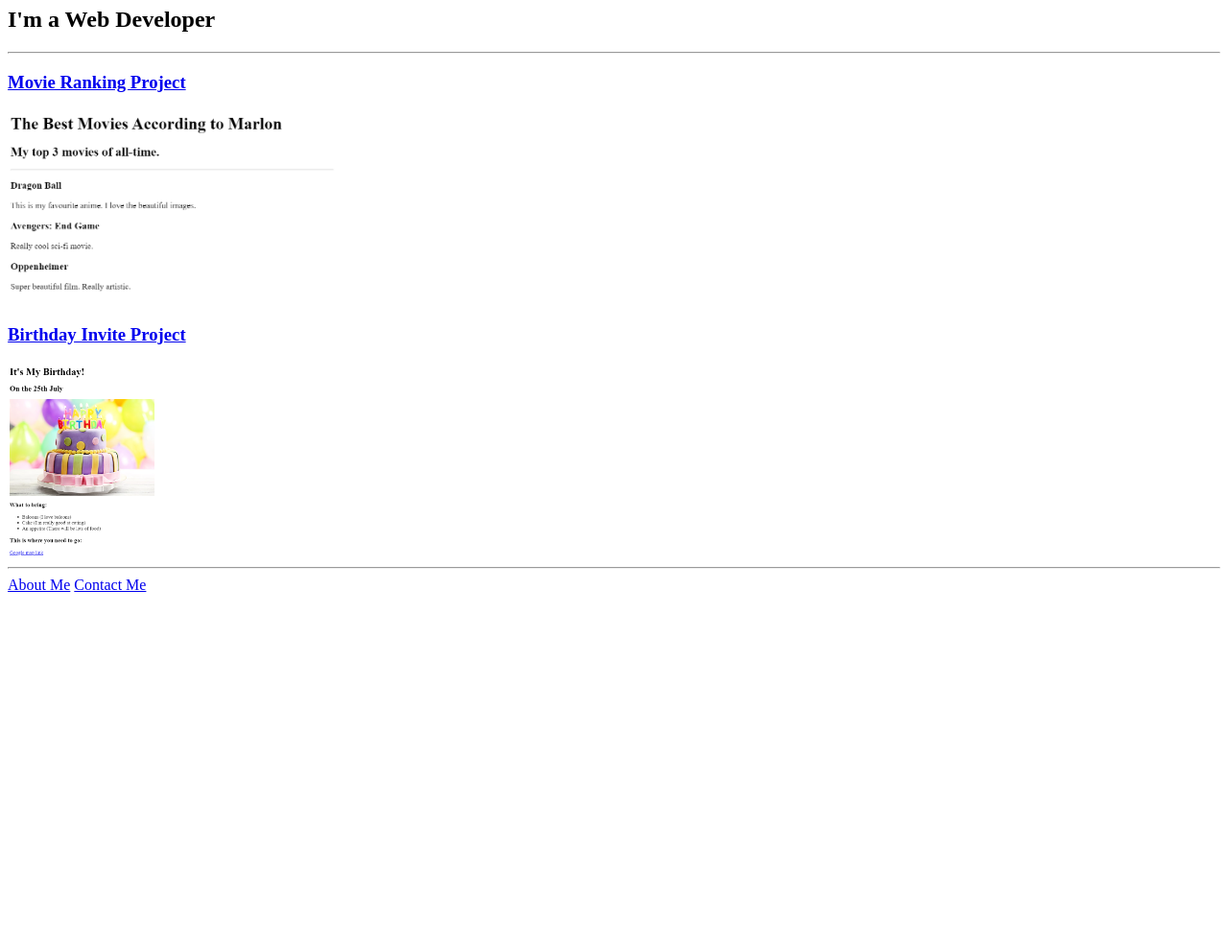
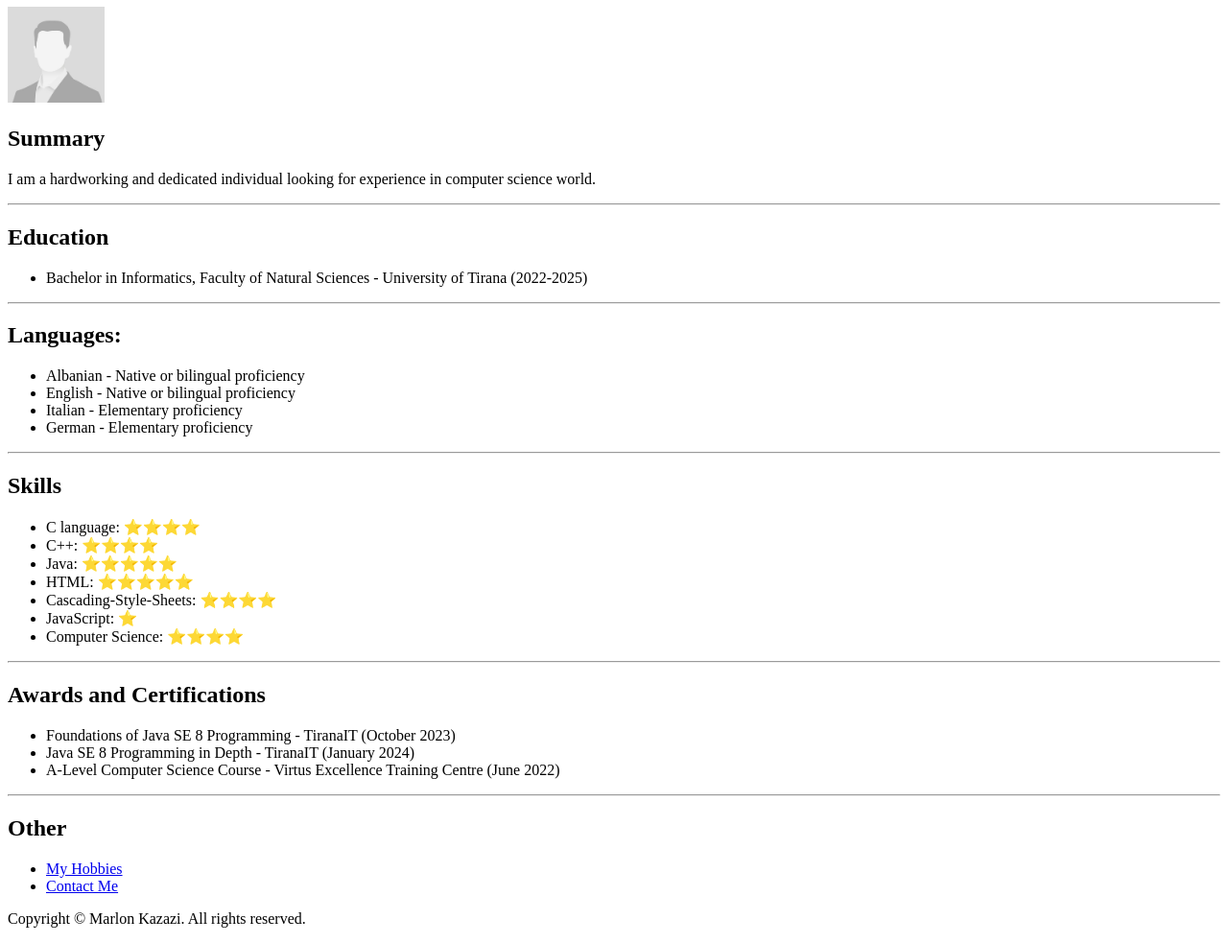
Before and after one commit to MarlonKazazi/html-portfolio, a plain HTML site: page index.html in a window 1280 px wide. Shown: the part 73-1056 px from the top of the page at 96% size. Before the commit the page ends 800 px from the top, so only its background shows below. Drawn offline with Linux system fonts and the light colour scheme.

Commit message:
Add files via upload

```diff
--- a/index.html
+++ b/index.html
@@ -1,26 +1,63 @@
 <!DOCTYPE html>
 <html lang="en">
-
 <head>
     <meta charset="UTF-8">
     <meta name="viewport" content="width=device-width, initial-scale=1.0">
-    <title>birthday-invite</title>
+    <title>My Resume</title>
 </head>
+<body>
+    <h1>Marlon Kazazi</h1>
 
-<body>
-    <h1>Marlon Kazazi's Portfolio</h1>
-    <h2>I'm a Web Developer</h2>
+    <img src="./images/default-avatar.png" alt="My profile picture" height="100" >
 
-    <hr />
-    <h3><a href="./public/movie-ranking.html">Movie Ranking Project</a></h3>
-    <img src="./assets/images/movie-ranking2.png" alt="movie-ranking" height="200">
-
-    <h3><a href="./public/birthday-invite.html">Birthday Invite Project</a></h3>
-    <img src="./assets/images/birthday-invite2.png" alt="birthday-invite" height="200">
+    <h2>Summary</h2>
+    <p>I am a hardworking and dedicated individual looking for experience
+        in computer science world.</p>
     <hr />
 
-    <a href="./public/about.html">About Me</a>
-    <a href="./public/contact.html">Contact Me</a>
+    <h2>Education</h2>
+    <ul>
+        <li>Bachelor in Informatics, Faculty of Natural Sciences - University of Tirana (2022-2025)</li>
+    </ul>
+    <hr />
+
+    <h2>Languages:</h2>
+    <ul>
+        <li>Albanian - Native or bilingual proficiency</li>
+        <li>English - Native or bilingual proficiency</li>
+        <li>Italian - Elementary proficiency</li>
+        <li>German - Elementary proficiency</li>
+    </ul>
+    <hr />
+
+    <h2>Skills</h2>
+    <ul>
+        <li>C language: ⭐️⭐️⭐️⭐️</li>
+        <li>C++: ⭐️⭐️⭐️⭐️</li>
+        <li>Java: ⭐️⭐️⭐️⭐️⭐️</li>
+        <li>HTML: ⭐️⭐️⭐️⭐️⭐️</li>
+        <li>Cascading-Style-Sheets: ⭐️⭐️⭐️⭐️</li>
+        <li>JavaScript: ⭐️</li>
+        <li>Computer Science: ⭐️⭐️⭐️⭐️</li>
+    </ul>
+    <hr />
+
+    <h2>Awards and Certifications</h2>
+    <ul>
+        <li>Foundations of Java SE 8 Programming - TiranaIT (October 2023)</li>
+        <li>Java SE 8 Programming in Depth - TiranaIT (January 2024)</li>
+        <li>A-Level Computer Science Course - Virtus Excellence Training Centre (June 2022)</li>
+    </ul>
+    <hr />
+
+    <h2>Other</h2>
+    <ul>
+        <li><a href="./hobbies.html">My Hobbies</a></li>
+        <li><a href="./contact.html">Contact Me</a></li>
+    </ul>
+
+    <footer>
+        <p>Copyright © Marlon Kazazi. All rights reserved.</p>
+    </footer>
 </body>
-
 </html>
```
Also changed, not shown: contact.html (added, +16 -0 lines), hobbies.html (added, +18 -0 lines), images/default-avatar.png (added).
